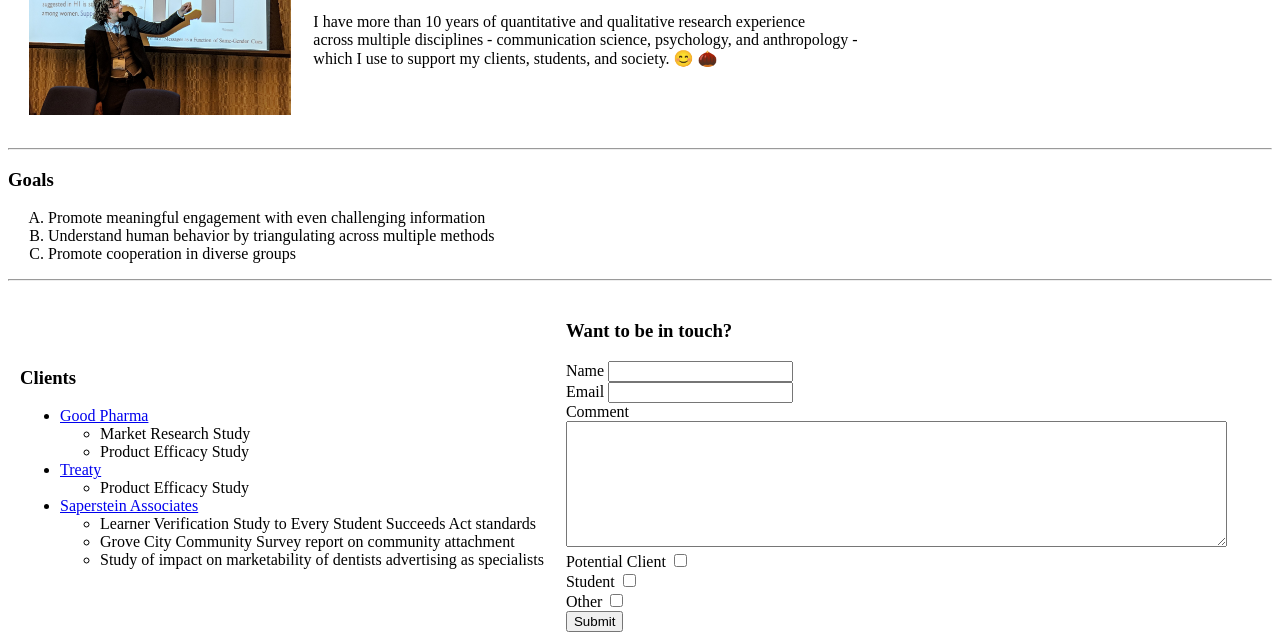
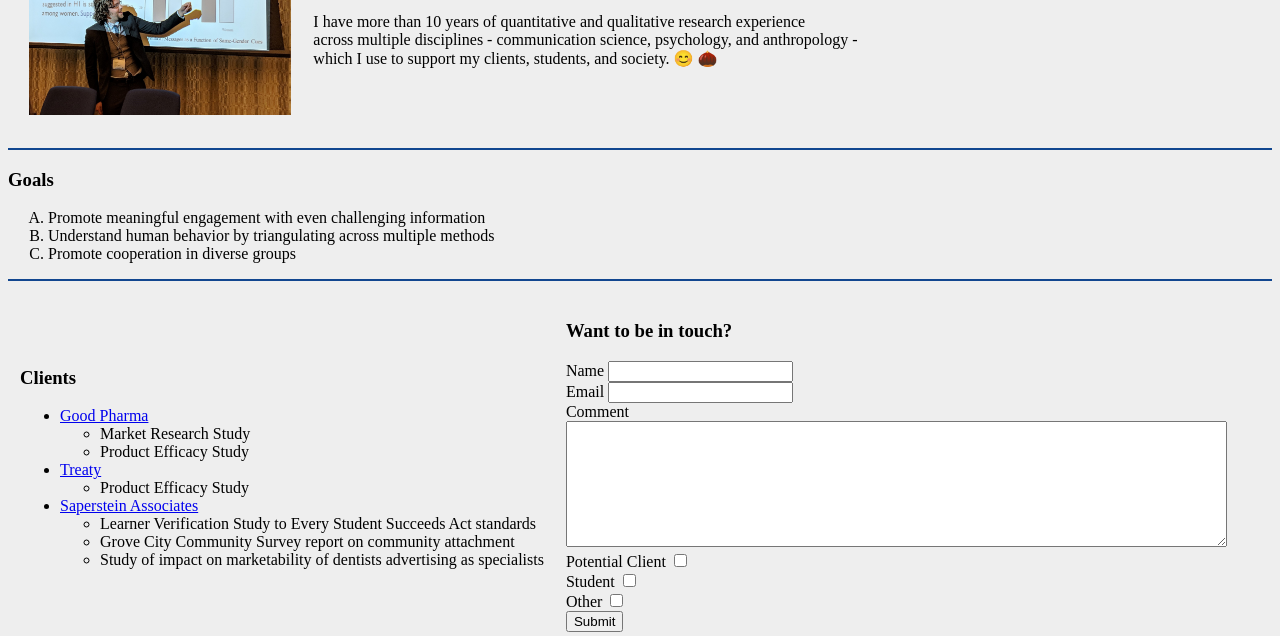
Before and after one commit to djsude/examplesite, a plain HTML site: page index.html in a window 1280 px wide. Shown: the part 164-800 px from the top of the page. Drawn offline with Linux system fonts and the light colour scheme.

Commit message:
Update index.html
Added basic CSS

```diff
--- a/index.html
+++ b/index.html
@@ -6,6 +6,17 @@
   <meta name="description" content="In progress HTML site">
   <meta name="author" content="Daniel J. Sude, Ph.D.">
   <title>Daniel Sude, Ph.D.</title>
+
+  <style>
+    body {
+      background-color: #EEEEEE;
+    }
+    hr{
+      background-color: #11468F;
+      border-style: none;
+      height: 2px;
+    }
+  </style>
 </head>
 
 <body>
```
